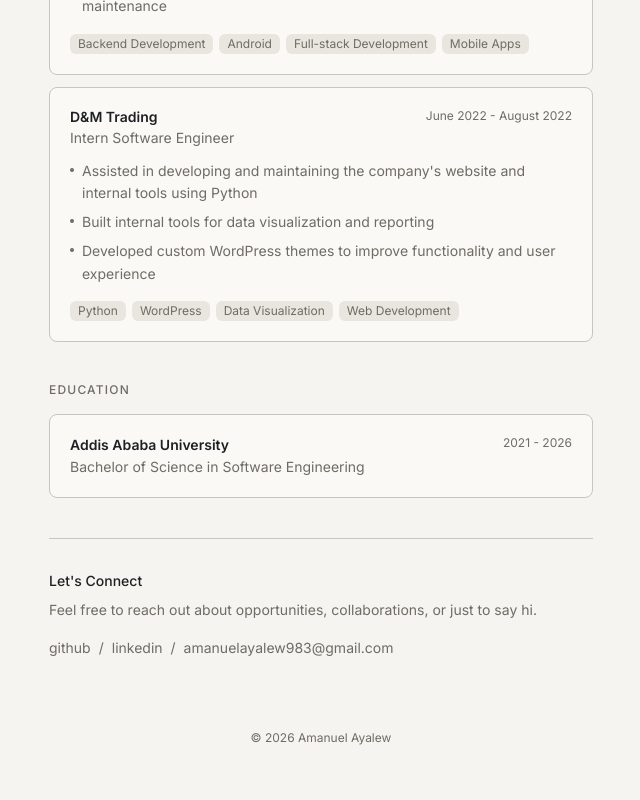
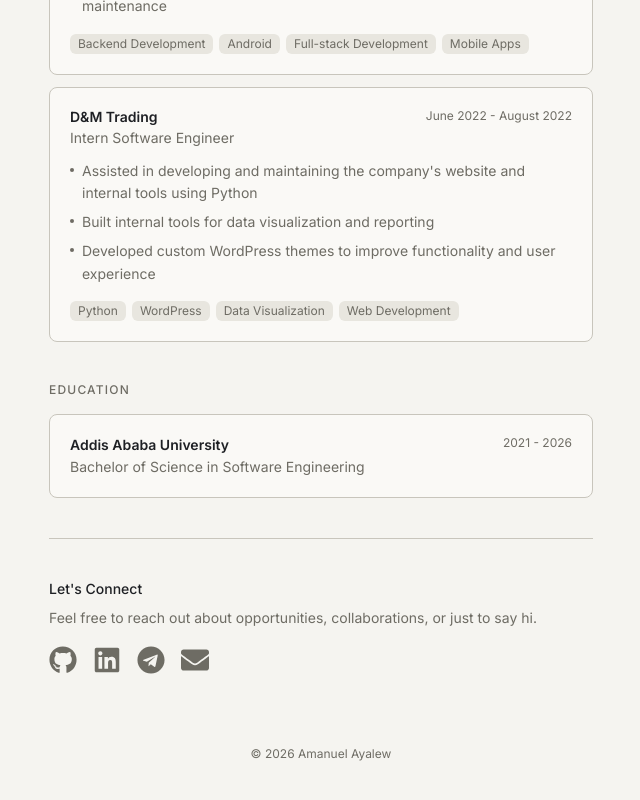
Before and after one commit to Amanuel-Ayal3w/My_Portfolio, a Next.js app: page /work in a window 1280 px wide. Shown: the part 590-1390 px from the top of the page, without its empty margins (319-959 px from the left). Built offline with nearby package versions, Linux system fonts and the light colour scheme.

Commit message:
feat: implement Connect component for social media links and integrate into pages

```diff
--- /dev/null
+++ b/components/sections/connect.tsx
@@ -0,0 +1,61 @@
+import { FaTelegram, FaGithub, FaLinkedin, FaEnvelope } from "react-icons/fa";
+import { portfolioData } from "@/data/portfolio";
+
+interface ConnectProps {
+  description?: string;
+}
+
+export function Connect({
+  description = "If you want to get in touch about something or just to say hi, feel free to reach out on social media or send me an email.",
+}: ConnectProps) {
+  const { personalInfo } = portfolioData;
+
+  return (
+    <section id="connect" className="border-t border-border pt-10 scroll-mt-8">
+      <h2 className="text-sm font-medium text-foreground mb-2">Let&apos;s Connect</h2>
+      <p className="text-sm text-muted-foreground mb-4 leading-relaxed">
+        {description}
+      </p>
+      <div className="flex flex-wrap items-center gap-4 text-muted-foreground">
+        <a
+          href={personalInfo.github}
+          target="_blank"
+          rel="noopener noreferrer"
+          aria-label="GitHub"
+          title="GitHub"
+          className="hover:text-foreground hover:-translate-y-0.5 transition-all"
+        >
+          <FaGithub className="w-7 h-7" />
+        </a>
+        <a
+          href={personalInfo.linkedin}
+          target="_blank"
+          rel="noopener noreferrer"
+          aria-label="LinkedIn"
+          title="LinkedIn"
+          className="hover:text-foreground hover:-translate-y-0.5 transition-all"
+        >
+          <FaLinkedin className="w-7 h-7" />
+        </a>
+        <a
+          href={personalInfo.telegram}
+          target="_blank"
+          rel="noopener noreferrer"
+          aria-label="Telegram"
+          title="Telegram"
+          className="hover:text-foreground hover:-translate-y-0.5 transition-all"
+        >
+          <FaTelegram className="w-7 h-7" />
+        </a>
+        <a
+          href={`mailto:${personalInfo.email}`}
+          aria-label={`Email ${personalInfo.email}`}
+          title={personalInfo.email}
+          className="hover:text-foreground hover:-translate-y-0.5 transition-all"
+        >
+          <FaEnvelope className="w-7 h-7" />
+        </a>
+      </div>
+    </section>
+  );
+}
--- a/src/app/page.tsx
+++ b/src/app/page.tsx
@@ -1,6 +1,6 @@
 import Image from "next/image";
 import Link from "next/link";
-import { FaTelegram, FaGithub, FaLinkedin, FaEnvelope } from "react-icons/fa";
+import { Connect } from "@/components/sections/connect";
 import { Nav } from "@/components/layout/nav";
 import { ProjectCard } from "@/components/ui/project-card";
 import { portfolioData } from "@/data/portfolio";
@@ -149,53 +149,7 @@ export default function Home() {
         </section>
 
         {/* Let's Connect */}
-        <section id="connect" className="border-t border-border pt-10 scroll-mt-8">
-          <h2 className="text-sm font-medium text-foreground mb-2">Let&apos;s Connect</h2>
-          <p className="text-sm text-muted-foreground mb-4 leading-relaxed">
-            If you want to get in touch about something or just to say hi, feel free
-            to reach out on social media or send me an email.
-          </p>
-          <div className="flex flex-wrap items-center gap-4 text-muted-foreground">
-            <a
-              href={personalInfo.github}
-              target="_blank"
-              rel="noopener noreferrer"
-              aria-label="GitHub"
-              title="GitHub"
-              className="hover:text-foreground hover:-translate-y-0.5 transition-all"
-            >
-              <FaGithub className="w-7 h-7" />
-            </a>
-            <a
-              href={personalInfo.linkedin}
-              target="_blank"
-              rel="noopener noreferrer"
-              aria-label="LinkedIn"
-              title="LinkedIn"
-              className="hover:text-foreground hover:-translate-y-0.5 transition-all"
-            >
-              <FaLinkedin className="w-7 h-7" />
-            </a>
-            <a
-              href={personalInfo.telegram}
-              target="_blank"
-              rel="noopener noreferrer"
-              aria-label="Telegram"
-              title="Telegram"
-              className="hover:text-foreground hover:-translate-y-0.5 transition-all"
-            >
-              <FaTelegram className="w-7 h-7" />
-            </a>
-            <a
-              href={`mailto:${personalInfo.email}`}
-              aria-label={`Email ${personalInfo.email}`}
-              title={personalInfo.email}
-              className="hover:text-foreground hover:-translate-y-0.5 transition-all"
-            >
-              <FaEnvelope className="w-7 h-7" />
-            </a>
-          </div>
-        </section>
+        <Connect />
       </main>
 
       <footer className="max-w-xl mx-auto px-4 py-10 text-center">
--- a/src/app/projects/page.tsx
+++ b/src/app/projects/page.tsx
@@ -1,4 +1,5 @@
 import { Nav } from "@/components/layout/nav";
+import { Connect } from "@/components/sections/connect";
 import { ProjectCard } from "@/components/ui/project-card";
 import { portfolioData } from "@/data/portfolio";
 
@@ -31,6 +32,11 @@ export default function ProjectsPage() {
             />
           ))}
         </div>
+
+        {/* Connect */}
+        <div className="mt-12">
+          <Connect description="Interested in working together or have a question about a project? Let's talk." />
+        </div>
       </main>
 
       <footer className="max-w-xl mx-auto px-4 py-10 text-center">
--- a/src/app/work/page.tsx
+++ b/src/app/work/page.tsx
@@ -1,4 +1,5 @@
 import { Nav } from "@/components/layout/nav";
+import { Connect } from "@/components/sections/connect";
 import { portfolioData } from "@/data/portfolio";
 
 export const metadata = {
@@ -100,38 +101,7 @@ export default function WorkPage() {
         </section>
 
         {/* Connect */}
-        <section className="pt-8 border-t border-border">
-          <h2 className="text-sm font-medium text-foreground mb-2">Let&apos;s Connect</h2>
-          <p className="text-sm text-muted-foreground mb-4 leading-relaxed">
-            Feel free to reach out about opportunities, collaborations, or just to say hi.
-          </p>
-          <div className="flex flex-wrap items-center gap-x-2 gap-y-1 text-sm text-muted-foreground">
-            <a
-              href={personalInfo.github}
-              target="_blank"
-              rel="noopener noreferrer"
-              className="hover:text-foreground hover:underline underline-offset-2 transition-colors"
-            >
-              github
-            </a>
-            <span>/</span>
-            <a
-              href={personalInfo.linkedin}
-              target="_blank"
-              rel="noopener noreferrer"
-              className="hover:text-foreground hover:underline underline-offset-2 transition-colors"
-            >
-              linkedin
-            </a>
-            <span>/</span>
-            <a
-              href={`mailto:${personalInfo.email}`}
-              className="hover:text-foreground hover:underline underline-offset-2 transition-colors"
-            >
-              {personalInfo.email}
-            </a>
-          </div>
-        </section>
+        <Connect description="Feel free to reach out about opportunities, collaborations, or just to say hi." />
       </main>
 
       <footer className="max-w-xl mx-auto px-4 py-10 text-center">
```
